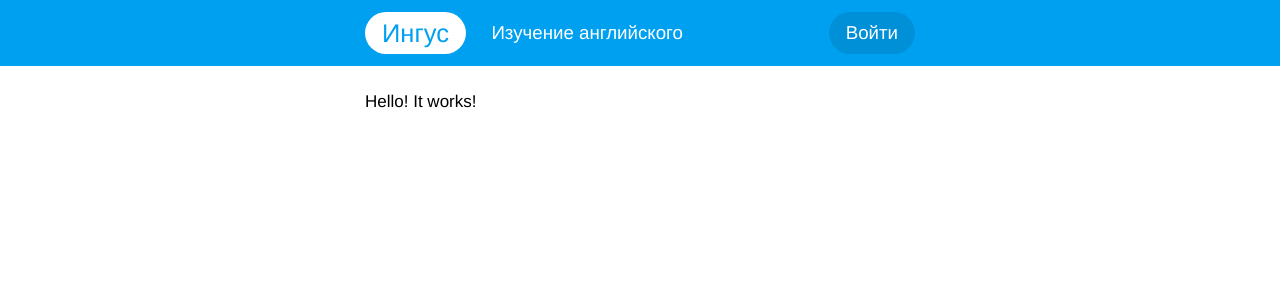
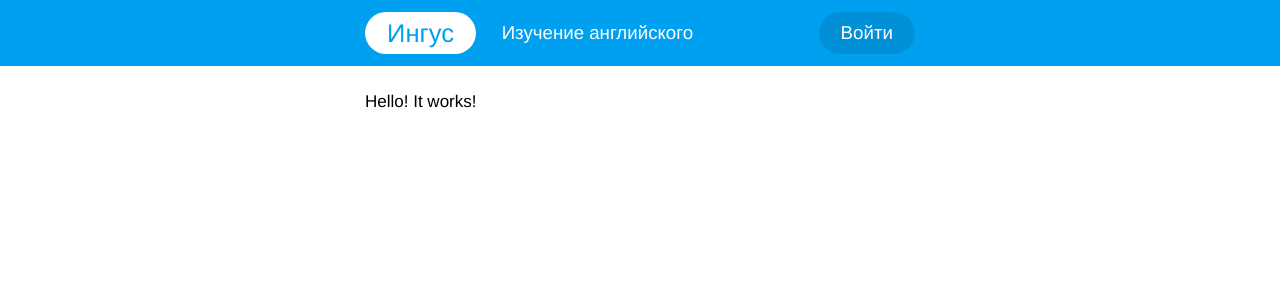
Before and after one commit to grialexey/engus, a Django app: page / in a window 1280 px wide. Shown: the top 300 px of the page. Run offline with Django 3.2, Linux system fonts and the light colour scheme.

Commit message:
Design change

```diff
--- a/engus/static/css/global.css
+++ b/engus/static/css/global.css
@@ -245,11 +245,11 @@ textarea {
   background-color: #e0e0e0;
 }
 .card__reveal-answer-btn.m-confidence1 {
-  background-color: #aa0080;
+  background-color: #aa006e;
   color: #fff;
 }
 .card__reveal-answer-btn.m-confidence2 {
-  background-color: #ff8a47;
+  background-color: #ff9650;
   color: #fff;
 }
 .card__reveal-answer-btn.m-confidence3 {
@@ -323,18 +323,18 @@ textarea {
   margin-bottom: 0.2rem;
 }
 .card__confidence-button--c1 {
-  background-color: #aa0080;
+  background-color: #aa006e;
 }
 .card__confidence-button--c1:active,
 .card__confidence-button--c1.m-active {
-  background-color: #8c0062;
+  background-color: #8c0050;
 }
 .card__confidence-button--c2 {
-  background-color: #ff8a47;
+  background-color: #ff9650;
 }
 .card__confidence-button--c2:active,
 .card__confidence-button--c2.m-active {
-  background-color: #e16c29;
+  background-color: #e17832;
 }
 .card__confidence-button--c3 {
   background-color: #fd0;
@@ -700,7 +700,7 @@ textarea {
   height: 2.5rem;
   -webkit-border-radius: 1.25rem;
   border-radius: 1.25rem;
-  padding: 0 1rem;
+  padding: 0 1.3rem;
   text-decoration: none;
   color: #fff;
   -webkit-transition: background-color 0.1s, opacity 0.1s;
--- a/engus/static/frontend/stylus/blocks/header.styl
+++ b/engus/static/frontend/stylus/blocks/header.styl
@@ -50,7 +50,7 @@
             line-height: 2.5rem;
             height: 2.5rem;
             border-radius: 1.25rem;
-            padding: 0 1rem;
+            padding: 0 1.3rem;
             text-decoration: none;
             color: #fff;
             transition: background-color 0.1s, opacity 0.1s;
--- a/engus/static/frontend/stylus/vars.styl
+++ b/engus/static/frontend/stylus/vars.styl
@@ -4,17 +4,17 @@ mainColor(opacity)
 linkColor = #0096f0
 
 confidence1Color(opacity)
-    rgba(170,0,128,opacity)
+    rgba(170,0,110,opacity)
 
 confidence1ColorActive(opacity)
-    rgba(140,0,98,opacity)
+    rgba(140,0,80,opacity)
 
 
 confidence2Color(opacity)
-    rgba(255,138,71,opacity)
+    rgba(255,150,80,opacity)
 
 confidence2ColorActive(opacity)
-    rgba(225,108,41,opacity)
+    rgba(225,120,50,opacity)
 
 
 confidence3Color(opacity)
```
